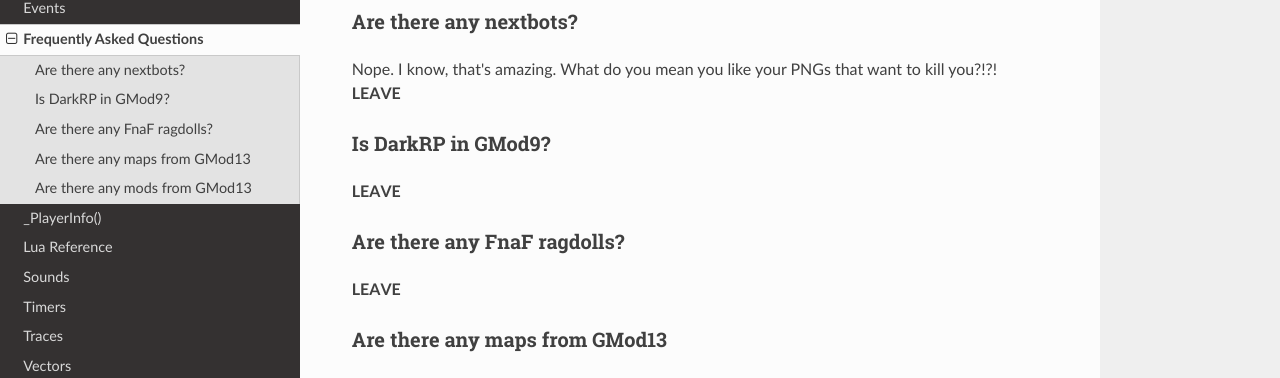
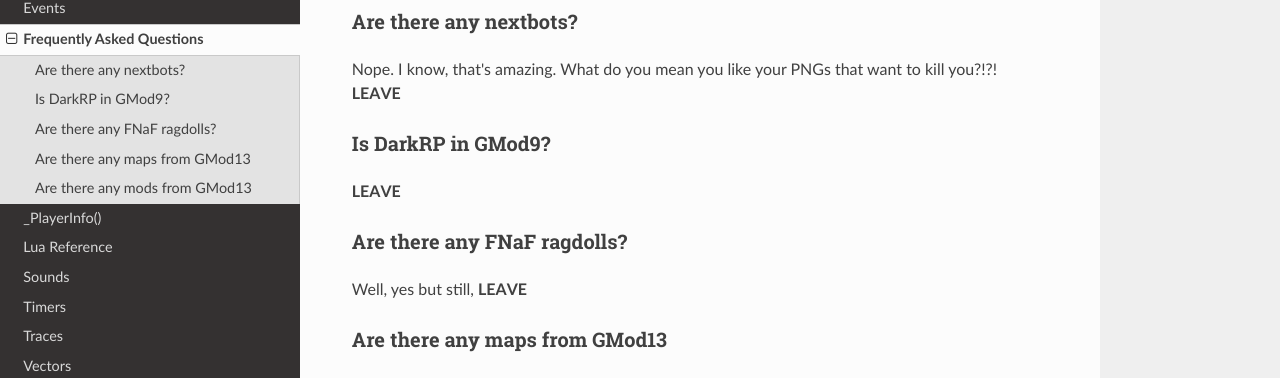
Before and after one commit to gmod9/lua-docs, an MkDocs documentation site: the page built from docs/faq.md, in a window 1280 px wide and 971 px high. Shown: the part 200-578 px from the top of the window. Built offline with MkDocs 1.6.1, drawn with Linux system fonts in a browser that asks for light colours; nearby versions of some CDN libraries.

Commit message:
Fix one inaccuracy

```diff
--- a/docs/faq.md
+++ b/docs/faq.md
@@ -7,8 +7,8 @@
 ### Is DarkRP in GMod9?
 **LEAVE**
 
-### Are there any FnaF ragdolls?
-**LEAVE**
+### Are there any FNaF ragdolls?
+Well, yes but still, **LEAVE**
 
 ### Are there any maps from GMod13
 Nafrayu ported some maps over to GMod9, without it they wouldn't work. The only(?) person that knows how to do that is Nafrayu, but please, don't spam his DMs just because you want to see some map in GMod9
```
